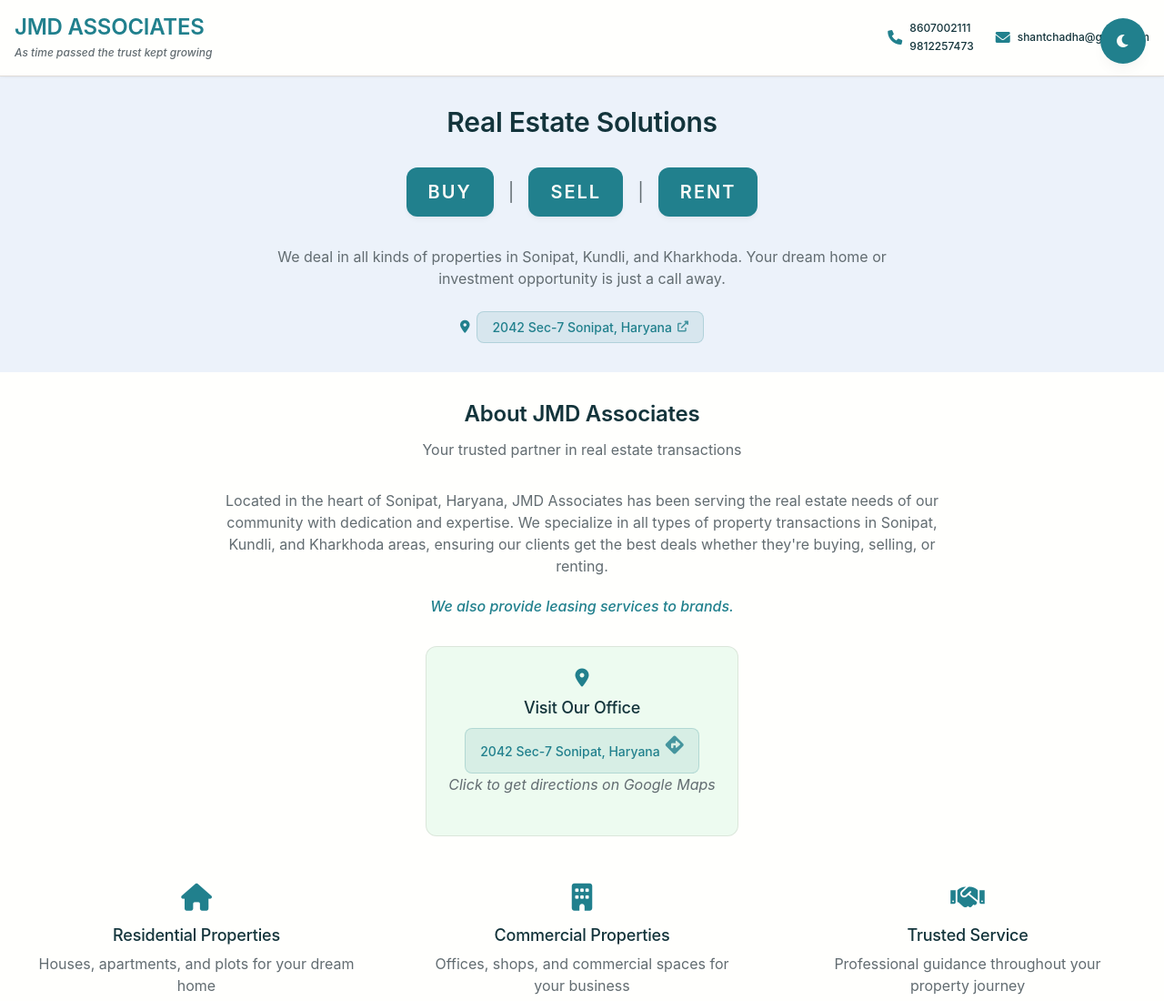
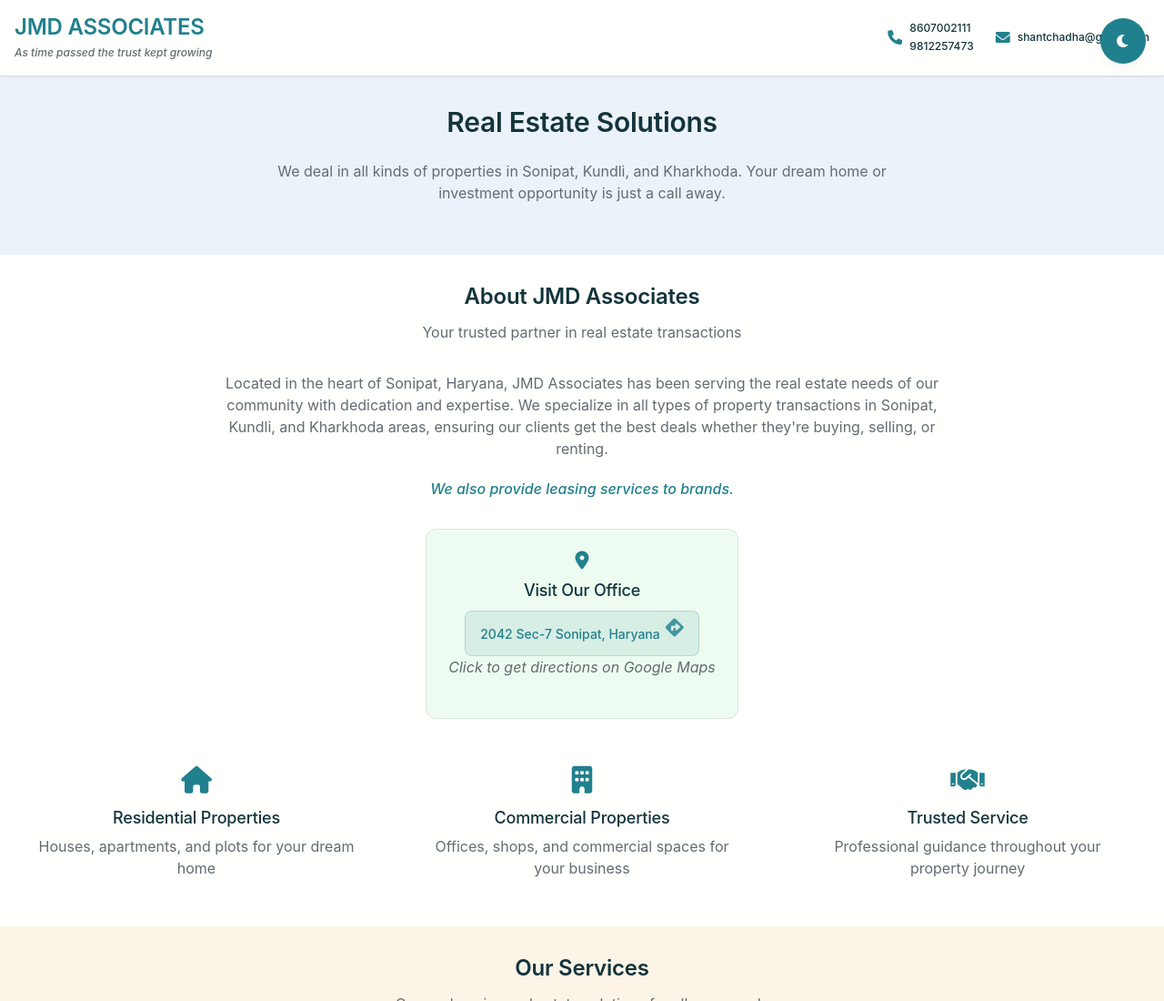
Before and after one commit to chaitanyachadha21/Real-Estate-website, a plain HTML site: page index.html in a window 1280 px wide. Shown: the top 1100 px of the page at 91% size. Drawn offline with Linux system fonts and the light colour scheme; a web font is replaced by a local one.

Commit message:
removed some unnecessary sections

```diff
--- a/index.html
+++ b/index.html
@@ -43,23 +43,11 @@
         <div class="container">
             <div class="hero-content">
                 <h1>Real Estate Solutions</h1>
-                <div class="services-banner">
-                    <span class="service-item">BUY</span>
-                    <span class="separator">|</span>
-                    <span class="service-item">SELL</span>
-                    <span class="separator">|</span>
-                    <span class="service-item">RENT</span>
-                </div>
+
                 <p class="hero-description">
                     We deal in all kinds of properties in Sonipat, Kundli, and Kharkhoda. Your dream home or investment opportunity is just a call away.
                 </p>
-                <div class="hero-location">
-                    <i class="fas fa-map-marker-alt"></i>
-                    <button class="location-link" onclick="openGoogleMaps()">
-                        2042 Sec-7 Sonipat, Haryana
-                        <i class="fas fa-external-link-alt"></i>
-                    </button>
-                </div>
+
             </div>
         </div>
     </section>
```
